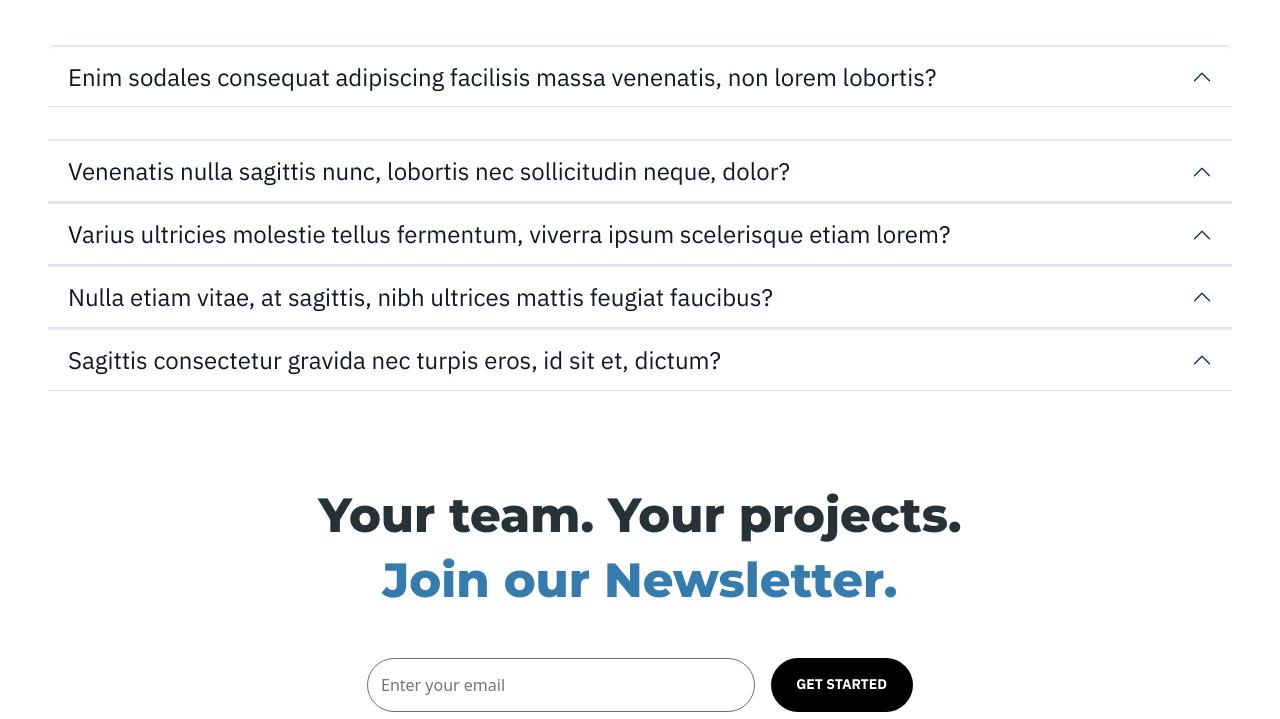
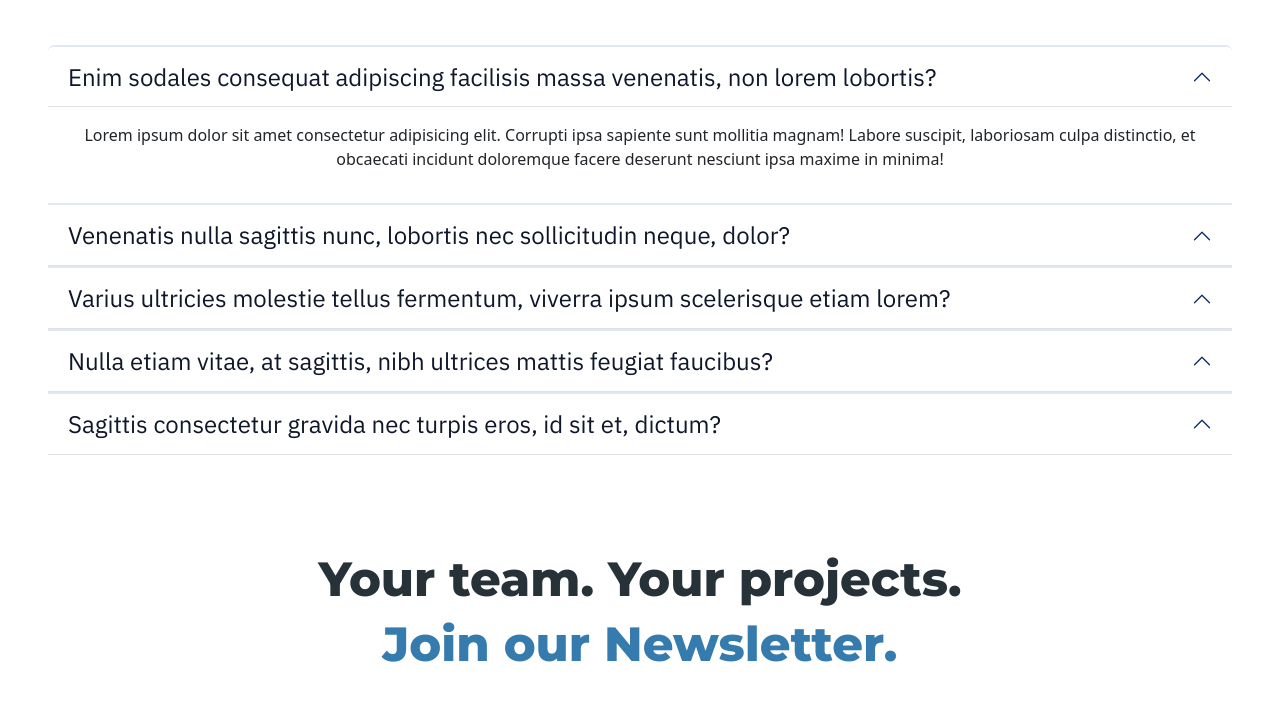
Before and after one commit to malik250danish/automynd, a plain HTML site: page index.html in a window 1280 px wide. Shown: the part 5406-6125 px from the top of the page. Drawn offline with nearby package versions, Linux system fonts and the light colour scheme.

Commit message:
full final changes2

```diff
--- a/index.html
+++ b/index.html
@@ -429,7 +429,7 @@
               <div id="collapseOne" class="accordion-collapse collapse show" aria-labelledby="headingOne"
                   data-bs-parent="#faqAccordion">
                   <div class="accordion-body">
-
+                       <p>Lorem ipsum dolor sit amet consectetur adipisicing elit. Corrupti ipsa sapiente sunt mollitia magnam! Labore suscipit, laboriosam culpa distinctio, et obcaecati incidunt doloremque facere deserunt nesciunt ipsa maxime in minima!</p>
                   </div>
               </div>
           </div>
@@ -445,7 +445,7 @@
               <div id="collapseTwo" class="accordion-collapse collapse" aria-labelledby="headingTwo"
                   data-bs-parent="#faqAccordion">
                   <div class="accordion-body">
-
+                    <p>Lorem ipsum dolor sit amet consectetur adipisicing elit. Corrupti ipsa sapiente sunt mollitia magnam! Labore suscipit, laboriosam culpa distinctio, et obcaecati incidunt doloremque facere deserunt nesciunt ipsa maxime in minima!</p>
                   </div>
               </div>
           </div>
@@ -461,7 +461,7 @@
               <div id="collapseThree" class="accordion-collapse collapse" aria-labelledby="headingThree"
                   data-bs-parent="#faqAccordion">
                   <div class="accordion-body">
-
+                    <p>Lorem ipsum dolor sit amet consectetur adipisicing elit. Corrupti ipsa sapiente sunt mollitia magnam! Labore suscipit, laboriosam culpa distinctio, et obcaecati incidunt doloremque facere deserunt nesciunt ipsa maxime in minima!</p>
                   </div>
               </div>
           </div>
@@ -477,7 +477,7 @@
               <div id="collapseFour" class="accordion-collapse collapse" aria-labelledby="headingFour"
                   data-bs-parent="#faqAccordion">
                   <div class="accordion-body">
-
+                    <p>Lorem ipsum dolor sit amet consectetur adipisicing elit. Corrupti ipsa sapiente sunt mollitia magnam! Labore suscipit, laboriosam culpa distinctio, et obcaecati incidunt doloremque facere deserunt nesciunt ipsa maxime in minima!</p>
                   </div>
               </div>
           </div>
@@ -493,7 +493,7 @@
               <div id="collapseFive" class="accordion-collapse collapse" aria-labelledby="headingFive"
                   data-bs-parent="#faqAccordion">
                   <div class="accordion-body">
-
+                    <p>Lorem ipsum dolor sit amet consectetur adipisicing elit. Corrupti ipsa sapiente sunt mollitia magnam! Labore suscipit, laboriosam culpa distinctio, et obcaecati incidunt doloremque facere deserunt nesciunt ipsa maxime in minima!</p>
                   </div>
               </div>
           </div>
```
